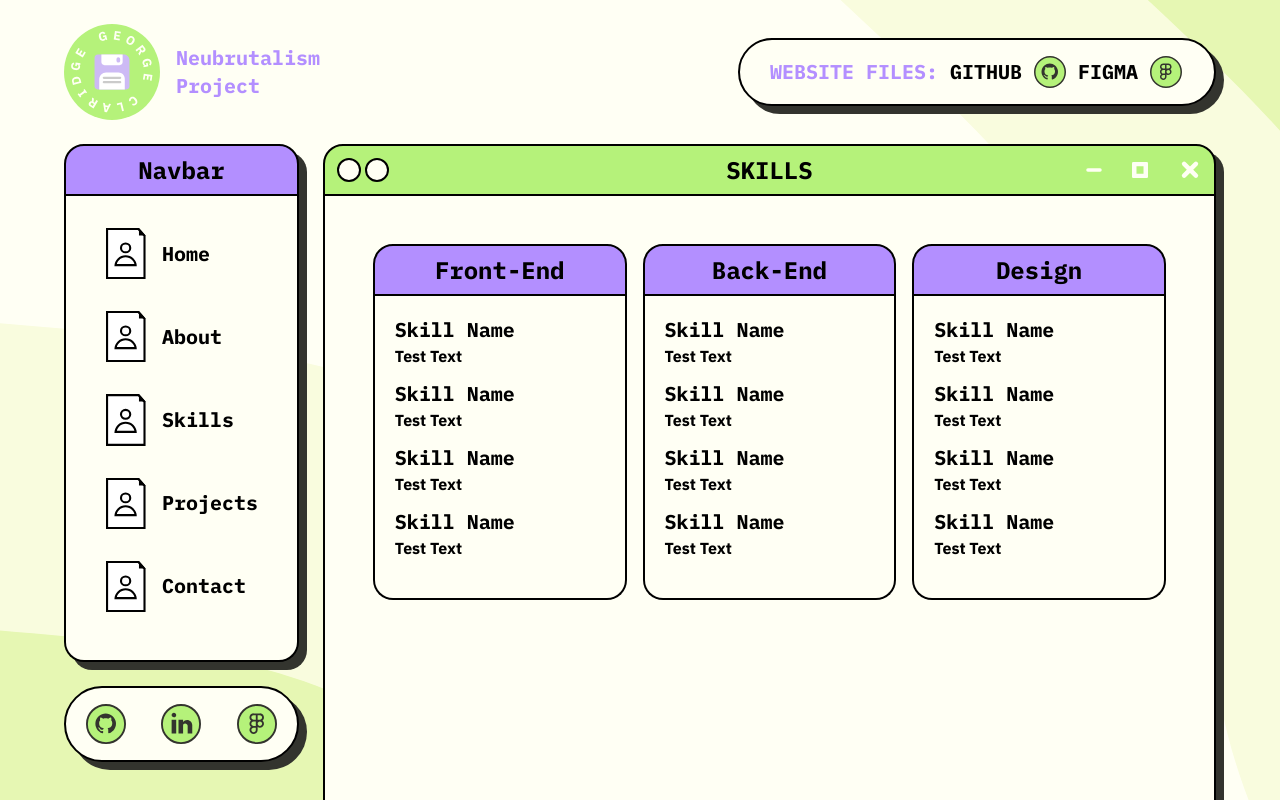
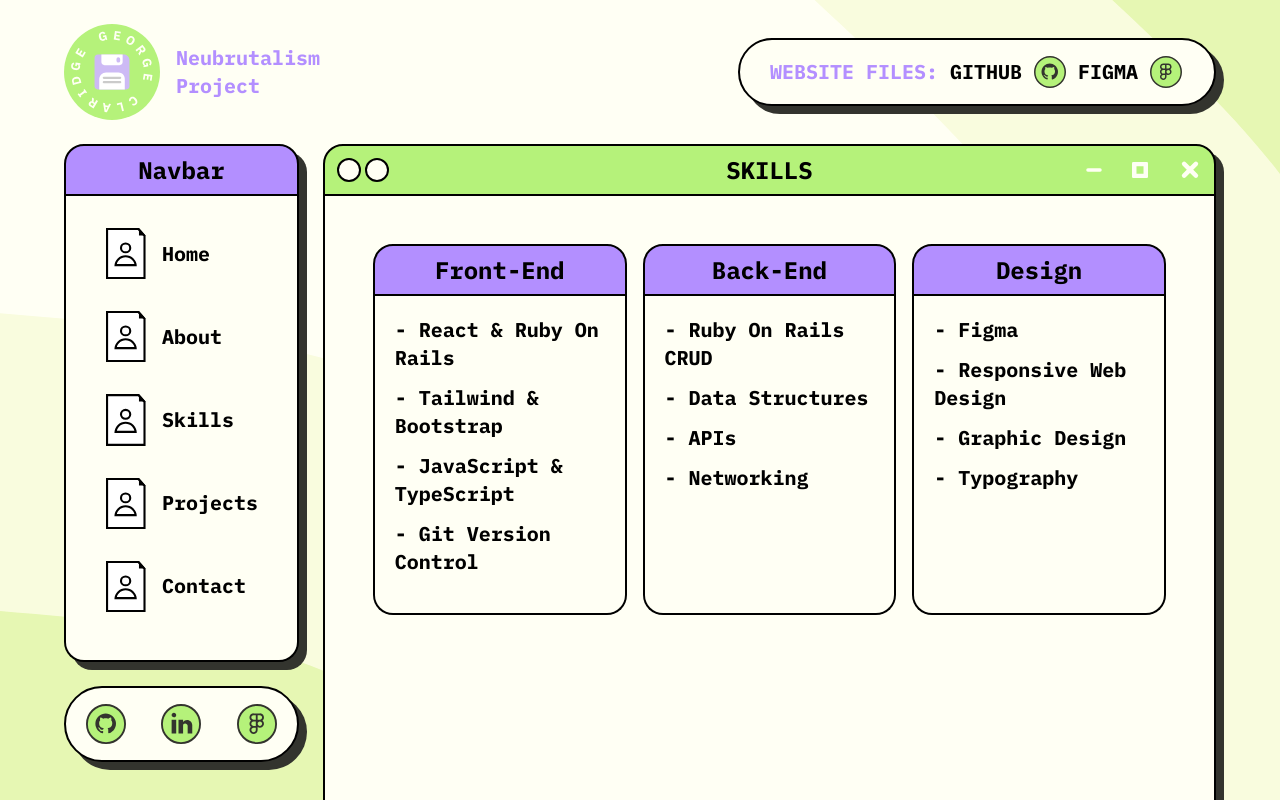
Before and after one commit to GeorgeClaridge/BrutalDesign, a React (Vite) app in the folder my-project/: page / in a window 1280 px wide. Both pictures are taken after a click on the picture 126 px from the left and 420 px from the top of the page. Shown: the top 800 px of the page. Built offline with nearby package versions, Linux system fonts and the light colour scheme.

Commit message:
Added Content

```diff
--- a/my-project/src/components/headercomponents/SkillHeader.jsx
+++ b/my-project/src/components/headercomponents/SkillHeader.jsx
@@ -13,21 +13,19 @@ const SkillHeader = () => {
             <div className="Content rounded-b-[20px] border-[2px] border-t-0 p-5 h-[90%]">
 
               <div className="">
-                <div className="Header text-xl font-bold">Skill Name</div>
-                <div className="Link font-IBMsans">Test Text</div>
+                <div className="Header text-xl font-bold">- React & Ruby On Rails</div>
               </div>
 
               <div className="pt-3">
-                <div className="Header text-xl font-bold">Skill Name</div>
-                <div className="Link font-IBMsans">Test Text</div>
+                <div className="Header text-xl font-bold">- Tailwind & Bootstrap</div>
               </div>
+
               <div className="pt-3">
-                <div className="Header text-xl font-bold">Skill Name</div>
-                <div className="Link font-IBMsans">Test Text</div>
+                <div className="Header text-xl font-bold">- JavaScript & TypeScript</div>
               </div>
+
               <div className="pt-3">
-                <div className="Header text-xl font-bold">Skill Name</div>
-                <div className="Link font-IBMsans">Test Text</div>
+                <div className="Header text-xl font-bold">- Git Version Control</div>
               </div>
 
             </div>
@@ -41,21 +39,19 @@ const SkillHeader = () => {
               <div className="Content rounded-b-[20px] border-[2px] border-t-0 p-5 h-[90%]">
 
                 <div className="">
-                  <div className="Header text-xl font-bold">Skill Name</div>
-                  <div className="Link font-IBMsans">Test Text</div>
+                  <div className="Header text-xl font-bold">- Ruby On Rails CRUD</div>
                 </div>
 
                 <div className="pt-3">
-                  <div className="Header text-xl font-bold">Skill Name</div>
-                  <div className="Link font-IBMsans">Test Text</div>
+                  <div className="Header text-xl font-bold">- Data Structures</div>
                 </div>
+
                 <div className="pt-3">
-                  <div className="Header text-xl font-bold">Skill Name</div>
-                  <div className="Link font-IBMsans">Test Text</div>
+                  <div className="Header text-xl font-bold">- APIs</div>
                 </div>
+
                 <div className="pt-3">
-                  <div className="Header text-xl font-bold">Skill Name</div>
-                  <div className="Link font-IBMsans">Test Text</div>
+                  <div className="Header text-xl font-bold">- Networking</div>
                 </div>
 
               </div>
@@ -69,21 +65,19 @@ const SkillHeader = () => {
               <div className="Content rounded-b-[20px] border-[2px] border-t-0 p-5 h-[90%]">
 
                 <div className="">
-                  <div className="Header text-xl font-bold">Skill Name</div>
-                  <div className="Link font-IBMsans">Test Text</div>
+                  <div className="Header text-xl font-bold">- Figma</div>
                 </div>
 
                 <div className="pt-3">
-                  <div className="Header text-xl font-bold">Skill Name</div>
-                  <div className="Link font-IBMsans">Test Text</div>
+                  <div className="Header text-xl font-bold">- Responsive Web Design</div>
                 </div>
+
                 <div className="pt-3">
-                  <div className="Header text-xl font-bold">Skill Name</div>
-                  <div className="Link font-IBMsans">Test Text</div>
+                  <div className="Header text-xl font-bold">- Graphic Design</div>
                 </div>
+
                 <div className="pt-3">
-                  <div className="Header text-xl font-bold">Skill Name</div>
-                  <div className="Link font-IBMsans">Test Text</div>
+                  <div className="Header text-xl font-bold">- Typography</div>
                 </div>
 
               </div>
--- a/my-project/src/components/tool/Tool.jsx
+++ b/my-project/src/components/tool/Tool.jsx
@@ -16,13 +16,13 @@ const Tool = () => {
           <div className="Content p-12">
 
             <div className="Header text-3xl font-semibold pt-6">Figma - <span className='text-purple'>Design Tool</span></div>
-            <div className="Paragraph font-IBMsans font-bold">Lorem ipsum dolor sit amet, consectetur adipiscing elit, sed do eiusmod tempor incididunt ut labore et dolore magna aliqua. Ut enim ad minim veniam, quis nostrud exercitation ullamco laboris nisi ut aliquip ex ea commodo consequat. Duis aute irure dolor in </div>
+            <div className="Paragraph font-IBMsans font-bold">This website was ideated using Figma starting with a concept and developed over time with neubrutalism in mind. Once I had a base design I began to create images and content for the website. All of this can be found in the Figma file.</div>
 
             <div className="Header text-3xl font-semibold pt-6">React - <span className='text-purple'>JavaScript Library</span></div>
-            <div className="Paragraph font-IBMsans font-bold">Lorem ipsum dolor sit amet, consectetur adipiscing elit, sed do eiusmod tempor incididunt ut labore et dolore magna aliqua. Ut enim ad minim veniam, quis nostrud exercitation ullamco laboris nisi ut aliquip ex ea commodo consequat. Duis aute irure dolor in </div>
+            <div className="Paragraph font-IBMsans font-bold">I choose React as my javascript library for this project due to wanting to learn more about React’s hooks as I have mainly used Ruby On Rails in the past. I wanted to keep this website as an educational project.</div>
 
             <div className="Header text-3xl font-semibold pt-6">Tailwind - <span className='text-purple'>CSS Framework</span></div>
-            <div className="Paragraph font-IBMsans font-bold">Lorem ipsum dolor sit amet, consectetur adipiscing elit, sed do eiusmod tempor incididunt ut labore et dolore magna aliqua. Ut enim ad minim veniam, quis nostrud exercitation ullamco laboris nisi ut aliquip ex ea commodo consequat. Duis aute irure dolor in </div>
+            <div className="Paragraph font-IBMsans font-bold">I picked Tailwind as my css framework due to it being highly customisable and allowing me to use PurgeCss which keeps my file sizes and load time small. This allows me to create website with less restrictions in the future.</div>
 
           </div>
         </div>
```
